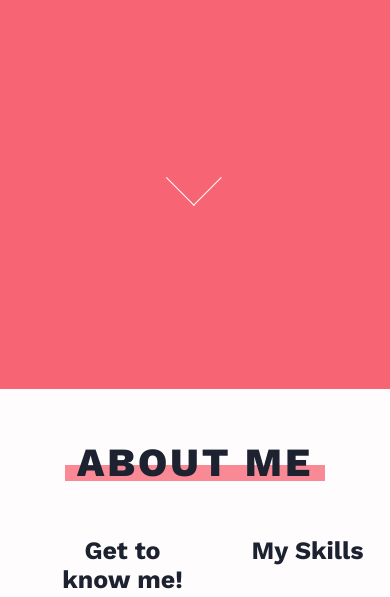
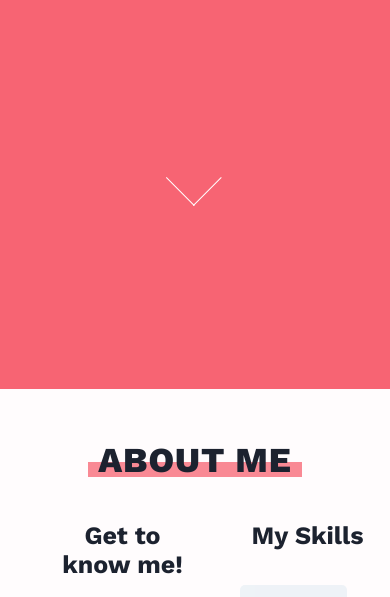
Before and after one commit to VirajKanse/portfolio, a website: page index.html in a window 390 px wide. Shown: the part 455-1052 px from the top of the page. Drawn offline with nearby package versions, Linux system fonts and the light colour scheme; files that its build step writes are made by us from their sources.

Commit message:
Responsive heading component  for 900px

```diff
--- a/scss/components/_heading.scss
+++ b/scss/components/_heading.scss
@@ -2,6 +2,12 @@
     color: var(--color-grey);
     font-size: 4rem;
     font-weight: 800;
-    letter-spacing: 0.3rem;
+    letter-spacing: .3rem;
     margin-bottom: 5rem;
+
+    @include respond(tab-port) {
+        font-size: 3.5rem;
+        letter-spacing: .1rem;
+        margin-bottom: 4rem;
+    }
 }
```
